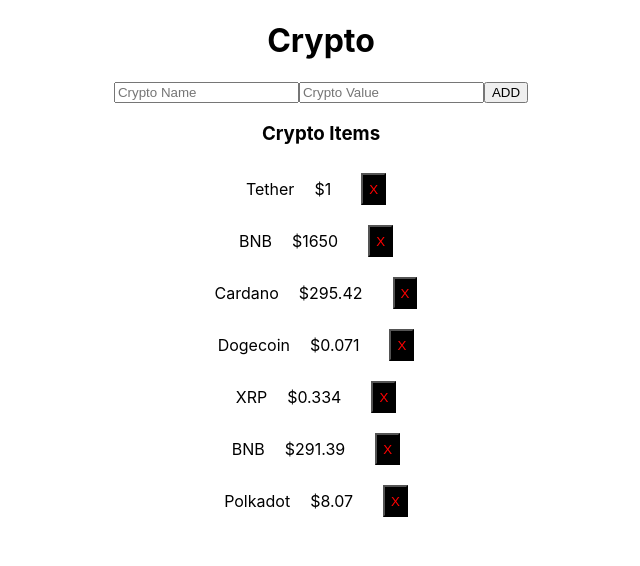
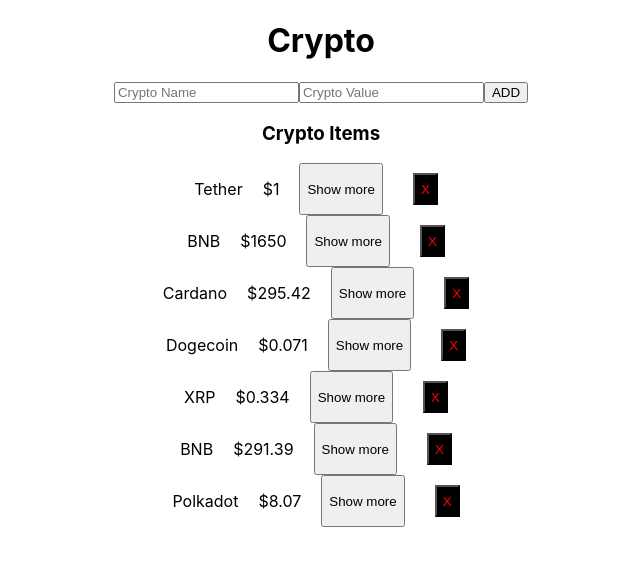
Before and after one commit to Senaddd/react-centar-nit, a React (Create React App) app in the folder my-app/: page / in a window 1280 px wide. Shown: the top 566 px of the page, without its empty margins (319-959 px from the left). Built offline with nearby package versions, Linux system fonts and the light colour scheme.

Commit message:
react practice

```diff
--- a/my-app/src/CryptoForm/CrpytoForm.js
+++ b/my-app/src/CryptoForm/CrpytoForm.js
@@ -5,10 +5,22 @@
 
 
 const CryptoList = ({ name, value, deleteCrypto }) => {
+
+ 3
+
+
   return (
     <div className="crypto-list">
       <p>{name}</p>
       <p>${value}</p>
+
+
+      <button>
+        Show more
+      </button>
+
+
+
       <button className="btn2" onClick={deleteCrypto}>
         X
       </button>
--- a/my-app/src/CryptoForm/TrecaKomp.js
+++ b/my-app/src/CryptoForm/TrecaKomp.js
@@ -1,10 +1,8 @@
-
 import React, { useState } from "react";
 import CryptoList from "./CrpytoForm";
 
-
 const listOfCrypto = [
-  { id: 0, name: "Tether", value: 1.00 },
+  { id: 0, name: "Tether", value: 1.0 },
   { id: 1, name: "BNB", value: 1650 },
   { id: 2, name: "Cardano", value: 295.42 },
   { id: 3, name: "Dogecoin", value: 0.071 },
@@ -20,6 +18,7 @@
     value: "",
   });
 
+
   const onAddCrypto = (event) => {
     event.preventDefault();
     setCryptoList((prev) => [
@@ -27,7 +26,7 @@
       {
         id: Math.random().toString(36).slice(2, 7),
         name: userData.name,
-        value: +userData.value,
+        value: userData.value,
       },
     ]);
     setUserData({
@@ -59,7 +58,7 @@
               name: event.target.value,
             }))
           }
-          ></input>
+        ></input>
 
         <label htmlFor="CryptoValue"></label>
         <input
@@ -85,7 +84,8 @@
       <h3 className="clist">Crypto Items</h3>
 
       {cryptoList.map((value) => (
-        <CryptoList className = "crypto-list"
+        <CryptoList
+          className="crypto-list"
           key={value.id}
           name={value.name}
           value={value.value}
@@ -98,17 +98,12 @@
 
 export default CryptoForm;
 
-
-
 // const Cryptolist = [
 //   { id: 0, name: "Ethereum", value: 1700 },
 //   { id: 1, name: "Bitcoin", value: 22000 },
 //   { id: 2, name: "Cardano", value: 0.465},
 //   { id: 3, name: "Dodgecoin", value: 0.071},
 // ];
-
-
-
 
 // export default function CryptoCard() {
 
@@ -141,10 +136,6 @@
 //     setCryptoList(newCryptoList);
 //   };
 
-
-
-
-
 //   return (
 //     <div className="Crypto-border">
 
```
